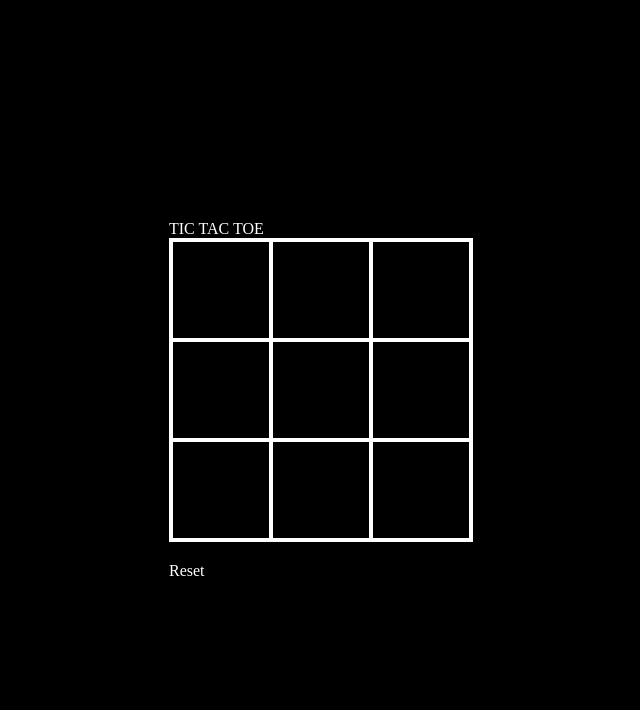
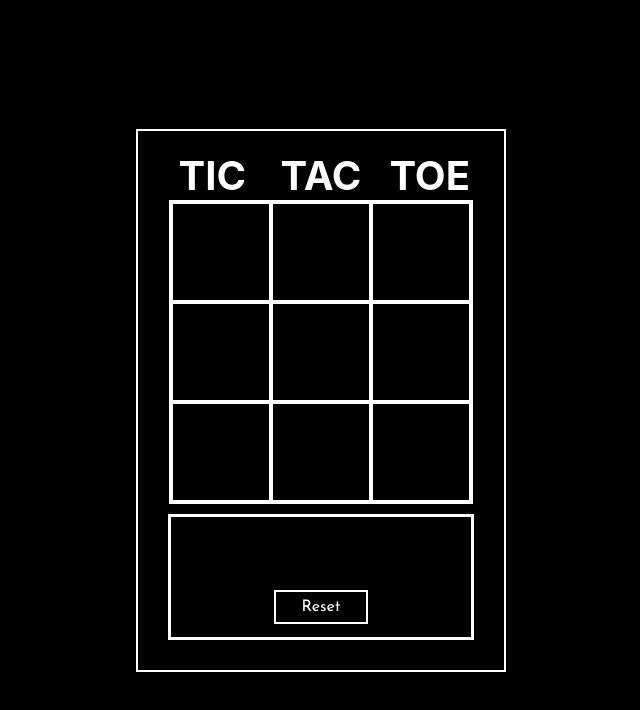
Before and after one commit to Dhanush-ck/Tic-Tac-Toe, a plain HTML site: page index.html in a window 1280 px wide. Shown: the whole page, without its empty margins (319-959 px from the left). Drawn offline with Linux system fonts and the light colour scheme.

Commit message:
style : Made a proper design

```diff
--- a/css/style.css
+++ b/css/style.css
@@ -1,3 +1,5 @@
+@import url('https://fonts.googleapis.com/css2?family=Josefin+Sans:ital,wght@0,100..700;1,100..700&display=swap');
+
 *{
     border: none;
     margin: 0;
@@ -13,6 +15,32 @@
     background-color: #000000;
     flex-direction: column;
     color: white;
+}
+
+.container-elements {
+    display: flex;
+    justify-content: center;
+    align-items: center;
+    flex-direction: column;
+    border: 2px solid white;
+    padding: 20px;
+}
+
+.heading-components{
+    width: 100%;
+    /* display: flex; */
+    /* justify-content: space-between; */
+    display: grid;
+    grid-template-columns: repeat(3, 1fr);
+}
+
+.heading {
+    font-size: 40px;
+    font-weight: 700;
+    font-family: -apple-system, BlinkMacSystemFont, 'Segoe UI', 'Roboto', 'Oxygen', 'Ubuntu', 'Cantarell', 'Fira Sans', 'Droid Sans', 'Helvetica Neue', sans-serif;
+    display: flex;
+    justify-content: center;
+    align-items: center;
 }
 
 .grid{
@@ -36,12 +64,26 @@
     height: 95%;
 }
 
+.foot{
+    /* display: flex; */
+    justify-content: center;
+    align-items: center;
+    /* flex-direction: column; */
+    display: grid;
+    grid-template-rows: repeat(2, 1fr);
+    width: 300px;
+    height: 120px;
+    border: 3px solid white;
+    margin: 10px;
+}
+
 .result {
     display: flex ;
-    align-items: center;
+    align-items: end;
     justify-content: center;
     font-size: 30px;
-    margin: 10px;
+    margin: 1px;
+    font-family: "Josefin Sans", serif;
 }
 
 .result img {
@@ -50,4 +92,18 @@
 
 #reset {
     cursor: pointer;
+    border: 2px solid white;
+    height: 30px;
+    width: 90px;
+    display: flex;
+    align-items: center;
+    justify-content: center;
+    margin: 1px;
+    font-family: "Josefin Sans", serif;
 }
+
+.reset-div {
+    display: flex;
+    align-items: center;
+    justify-content: center;
+}
```
